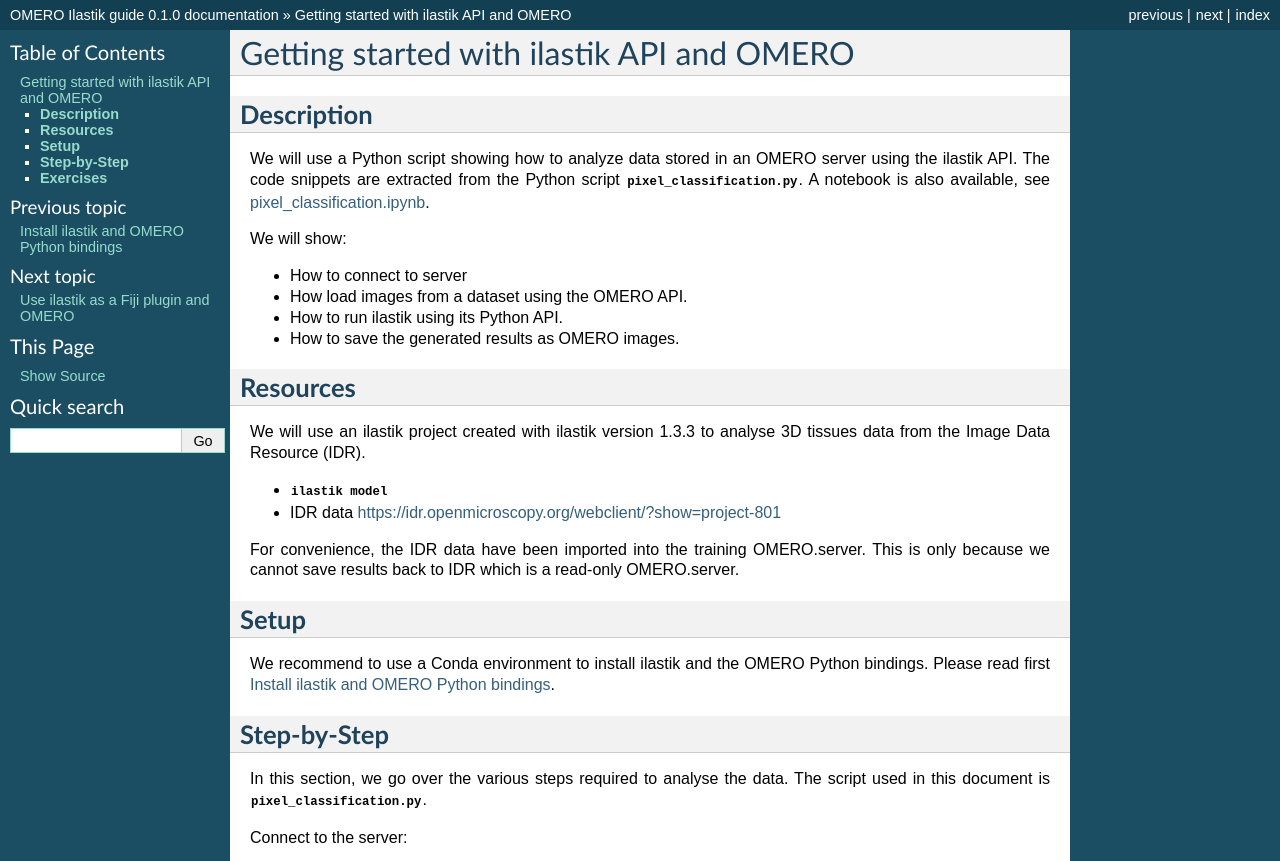
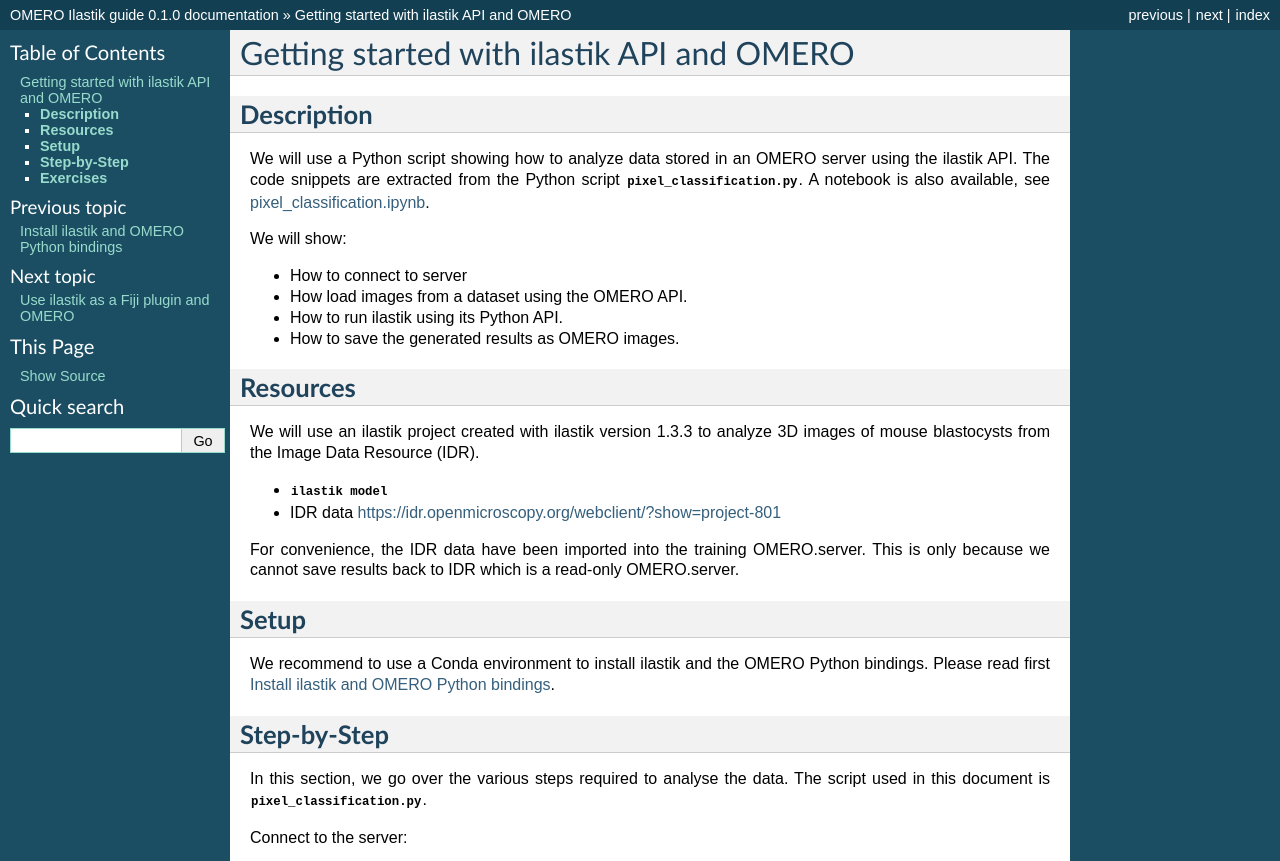
Before and after one commit to ome/omero-guide-ilastik, a Sphinx documentation site: the page built from docs/gettingstarted.rst, in a window 1280 px wide, cut to the strip 0-861 px from the top of the page. Built offline with Sphinx 7.4.7, drawn with Linux system fonts in a browser that asks for light colours.

Commit message:
update doc

```diff
--- a/docs/gettingstarted.rst
+++ b/docs/gettingstarted.rst
@@ -23,8 +23,7 @@ We will show:
 **Resources**
 -------------
 
-We will use an ilastik project created with ilastik version 1.3.3 to analyse 3D tissues
-data from the Image Data Resource (IDR).
+We will use an ilastik project created with ilastik version 1.3.3 to analyze 3D images of mouse blastocysts from the Image Data Resource (IDR).
 
 - :download:`ilastik model <../notebooks/pipelines/pixel-class-133.ilp>`
 - IDR data \ https://idr.openmicroscopy.org/webclient/?show=project-801
```
